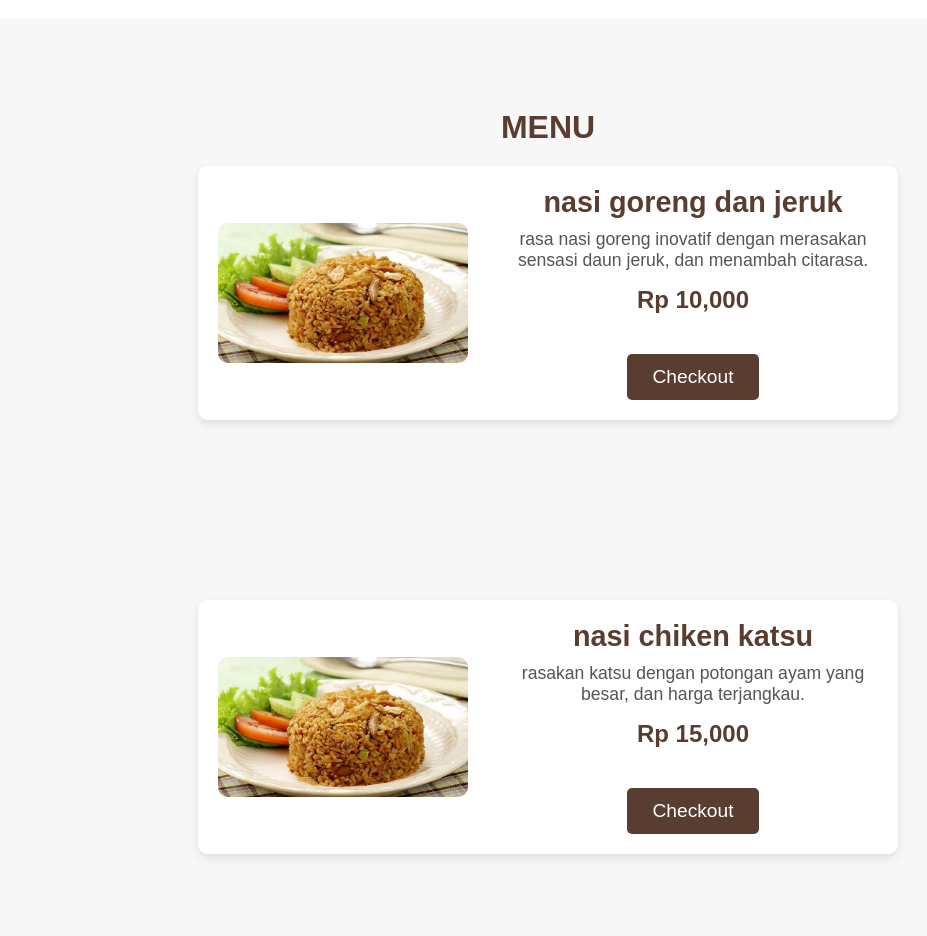
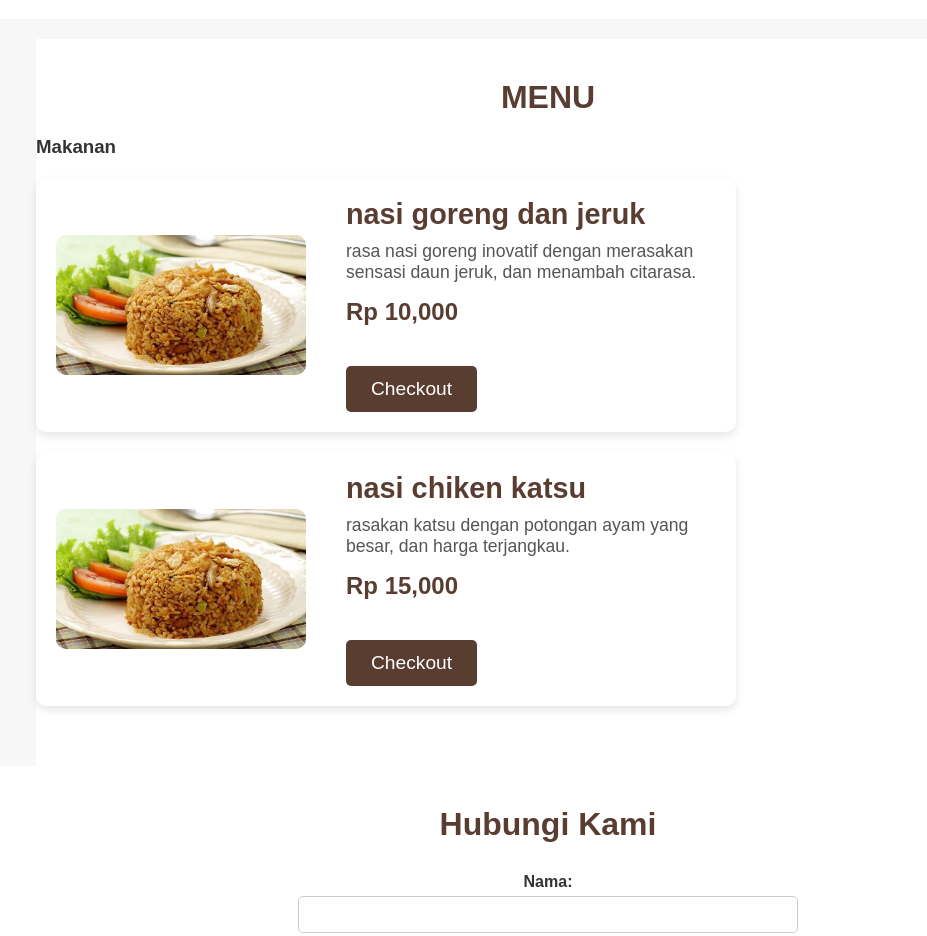
Before and after one commit to AidahMarchtiana/apo-client.io, a plain HTML site: page index.html in a window 1280 px wide. Shown: the part 820-1756 px from the top of the page, without its empty margins (92-1019 px from the left). Drawn offline with Linux system fonts and the light colour scheme.

Commit message:
memperbaiki

```diff
--- a/index.html
+++ b/index.html
@@ -42,9 +42,14 @@
     </section>
 
     <!-- Product Container -->
-    <section class="product-container">
+    <section class="container">
       <sectio id="menu">
       <h2>MENU</h2>
+
+      <!-- menu makanan -->
+       <div class="menu-category">
+          <h3>Makanan</h3>
+
       <div class="product">
         <img src="image/nasgor.jpg" alt="Produk" class="product-img" />
         <div class="product-info">
@@ -54,9 +59,7 @@
           <button class="checkout-btn">Checkout</button>
         </div>
       </div>
-    </section>
 
-    <section class="product-container">
       <div class="product">
         <img src="image/nasgor.jpg" alt="Produk" class="product-img" />
         <div class="product-info">
@@ -66,7 +69,7 @@
           <button class="checkout-btn">Checkout</button>
         </div>
       </div>
-      </section>
+    </section>
     </section>
 
 
```
